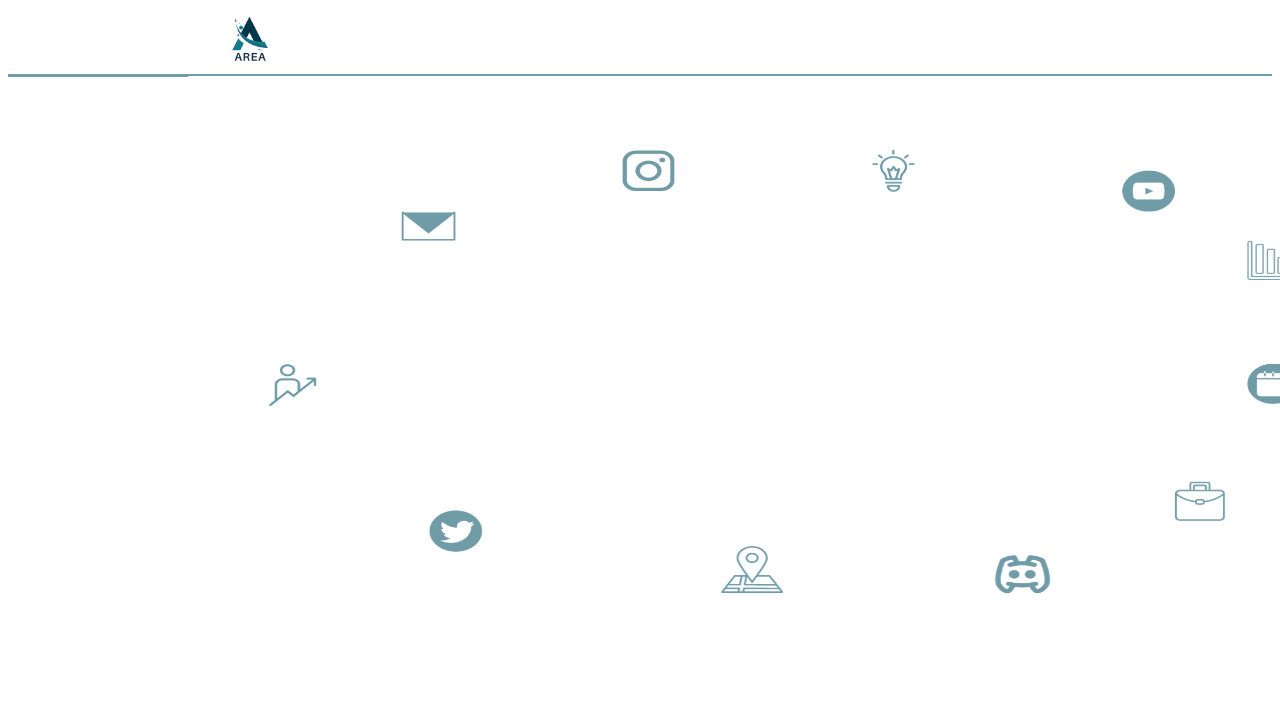
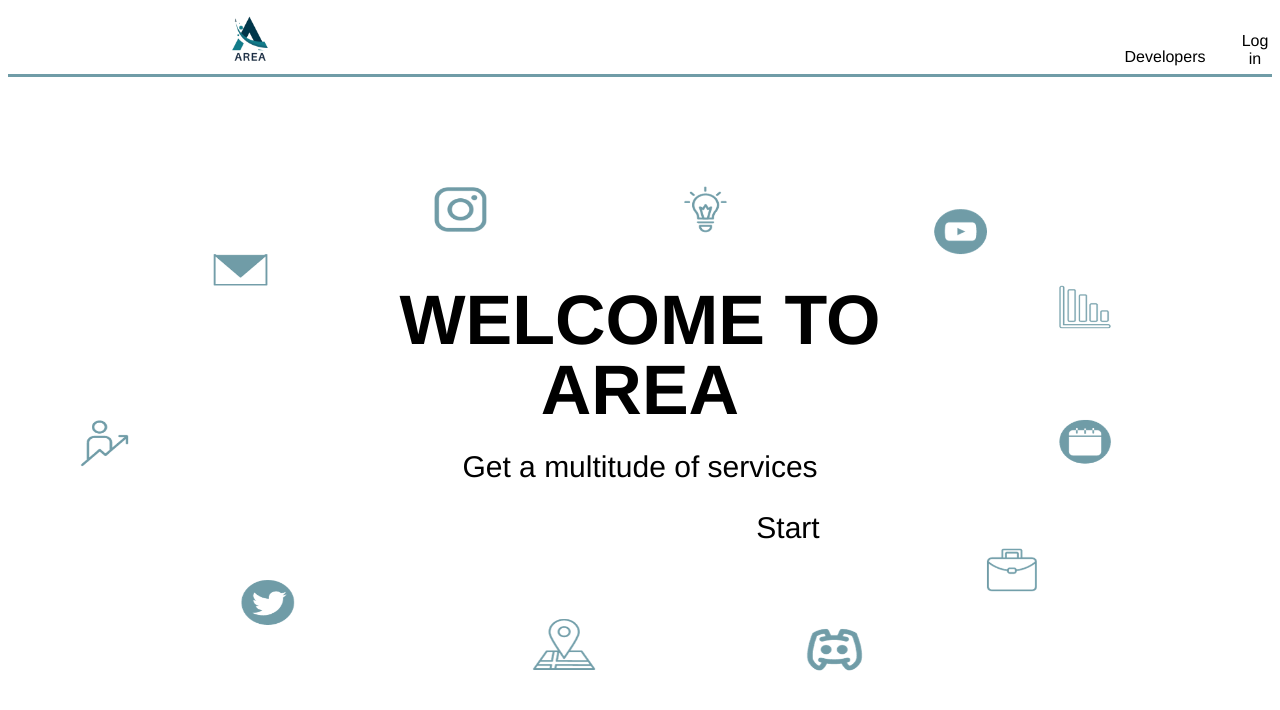
Before and after one commit to Halid13/Fun_lamp_page, a Vue app in the folder my_area/: page /Accueil in a window 1280 px wide. Shown: the top 710 px of the page. Built offline with nearby package versions, Linux system fonts and the light colour scheme.

Commit message:
add welcome page

```diff
--- a/my_area/src/components/Accueil.vue
+++ b/my_area/src/components/Accueil.vue
@@ -4,13 +4,29 @@
       <div class="th">
         <router-link to="/login" class="text">Get Started</router-link>
       </div>
+    </div>
     <div class="lo">
       <router-link to="/login" class="text">Log in</router-link>
     </div>
     <div class="dev">
       <router-link to="/login" class="text">Developers</router-link>
     </div>
-    <img src="../assets/back.png" class="image-redimensionnee">
+    <div class="image-pos">
+      <img src="../assets/back.png" class="image-redimensionnee">
+    </div>
+    <div class="prinp-pos">
+      <p class="text-prinp">WELCOME TO</p>
+    </div>
+    <div class="prinp-pos2">
+      <p class="text-prinp">AREA</p>
+    </div>
+    <div class="sous-pos">
+      <p class="sous-text">Get a multitude of services</p>
+    </div>
+    <div class="rectangle1">
+      <div class="the">
+        <router-link to="/login" class="fina-text">Start</router-link>
+      </div>
     </div>
   </div>
 </template>
@@ -24,7 +40,6 @@ export default {
 }
 </script>
 
-<!-- Add "scoped" attribute to limit CSS to this component only -->
 <style scoped>
 .rectangle {
   width: 100px; /* Largeur du rectangle */
@@ -42,17 +57,55 @@ export default {
   text-decoration: none;
 }
 .lo {
-  margin-top: -20px;
-  margin-left: -180px;
+  margin-top: -25px;
+  margin-left: 1230px;
 }
 .dev {
   margin-top: -20px;
-  margin-left: -350px;
+  margin-left: 1050px;
 }
 .image-redimensionnee {
   width: 1250px; /* Largeur souhaitée */
-  height: 550px; /* Hauteur ajustée proportionnellement */
-  margin-top: 33px;
-  margin-left: -1390px;
+  height: 600px; /* Hauteur ajustée proportionnellement */
+}
+.image-pos {
+  margin-top: 100px;
+  margin-left: 750px;
+}
+.text-prinp {
+  color: #000000;
+  font-weight: bolder;
+  font-size: 70px;
+}
+.prinp-pos {
+  margin-top: -500px;
+}
+.prinp-pos2 {
+  margin-top: -80px;
+}
+.sous-text {
+  color: #000000;
+  font-weight:lighter;
+  font-size: 30px;
+}
+.sous-pos {
+  margin-top: -50px;
+}
+.rectangle1 {
+  width: 100px; /* Largeur du rectangle */
+  height: 40px; /* Hauteur du rectangle */
+  border-radius: 30px;
+  background-color: #709CA7; /* Couleur de fond du rectangle */
+  margin-left: 730px;
+  margin-top: -10px;
+}
+.the {
+  padding-top: 7px;
+}
+.fina-text {
+  color: #000000;
+  font-weight:lighter;
+  font-size: 30px;
+  text-decoration: none;
 }
 </style>
```
